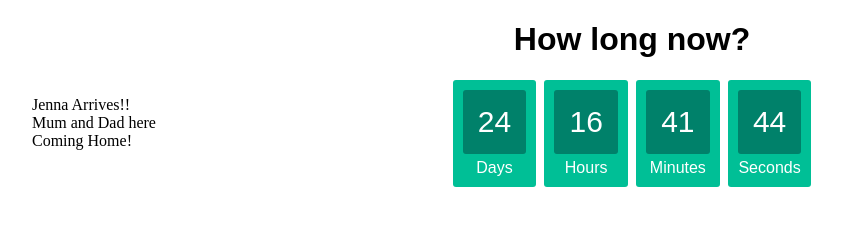
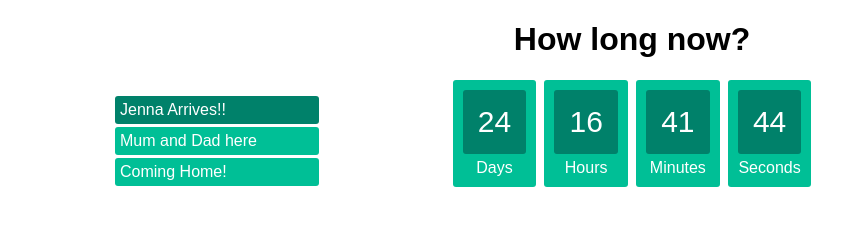
Before and after one commit to gkritchie/how-long-now, a plain HTML site: page index.html in a window 1280 px wide. Shown: the whole page, without its empty margins (8-850 px from the left). Drawn offline with Linux system fonts and the light colour scheme.

Commit message:
Set styling for active event

```diff
--- a/app.js
+++ b/app.js
@@ -63,12 +63,22 @@ function initializeClock(id, eventTime) {
 function initializeEvents(id) {
     var evList = document.getElementById(id);
 
+    function setActiveEvent(activeEv) {
+        var items = document.getElementsByClassName('eventlink');
+
+        for (var i = 0; i < items.length; i++) {
+            items[i].classList.remove('active');
+        }
+        activeEv.classList.add('active');
+    }
+
     events.forEach(function(ev, index, arr) {
         var newEl = document.createElement('li');
-        newEl.className = 'eventLink';
+        newEl.className = 'eventlink';
         newEl.innerHTML = ev.evName;
         newEl.onclick = function() {
             initializeClock('clockdiv', ev.evDate);
+            setActiveEvent(newEl);
         };
         evList.appendChild(newEl);
     });
--- a/styles.css
+++ b/styles.css
@@ -1,22 +1,35 @@
 #container {
     width: 1200px;
     margin: 0 auto;
+}
+
+h1 {
+    font-family: sans-serif;
+    text-align: center;
 }
 
 #events {
     width: 250px;
     margin: auto;
     position: absolute;
-    left: 0px;
+    left: 80px;
 }
 
 .eventlist {
     list-style-type: none;
 }
 
-h1 {
+.eventlink {
+    padding: 5px;
     font-family: sans-serif;
-    text-align: center;
+    border-radius: 3px;
+    background: #00BF96;
+    color: #fff;
+    margin: 3px;
+}
+
+.active {
+    background: #00816A;
 }
 
 #clockdiv {
```
